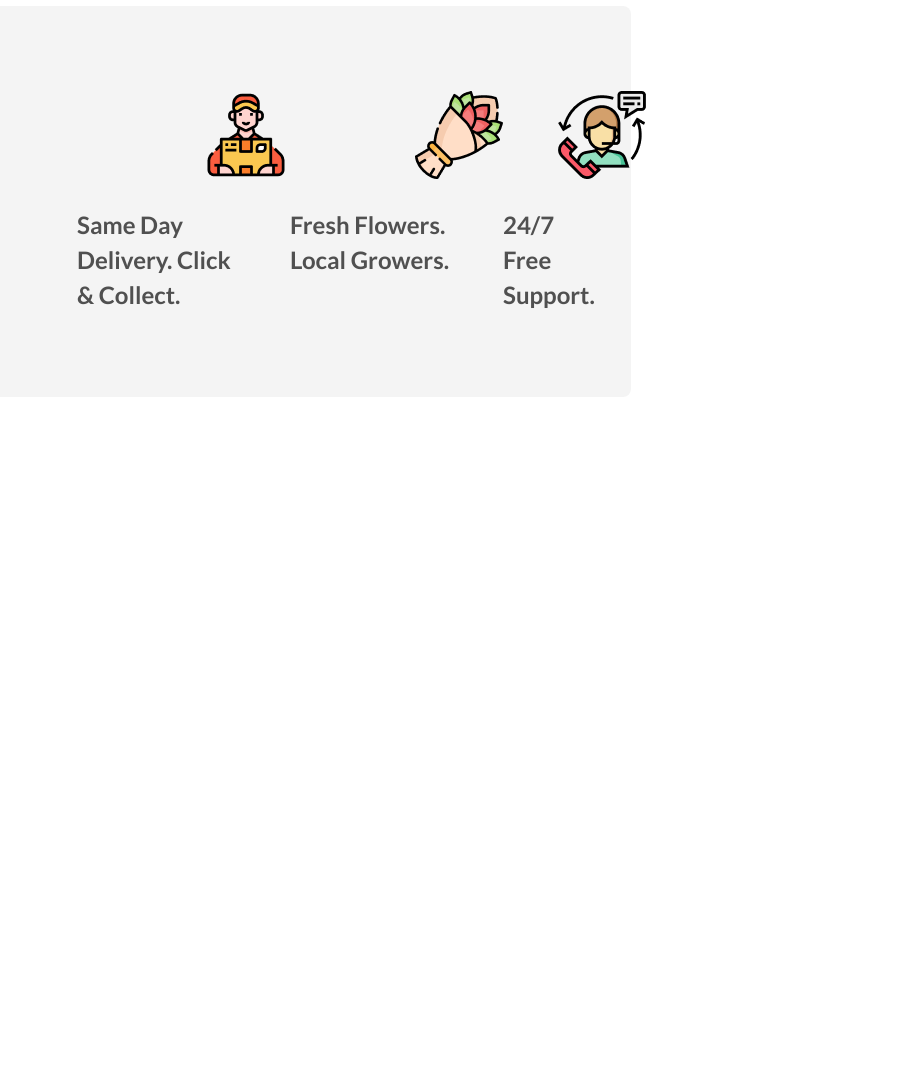
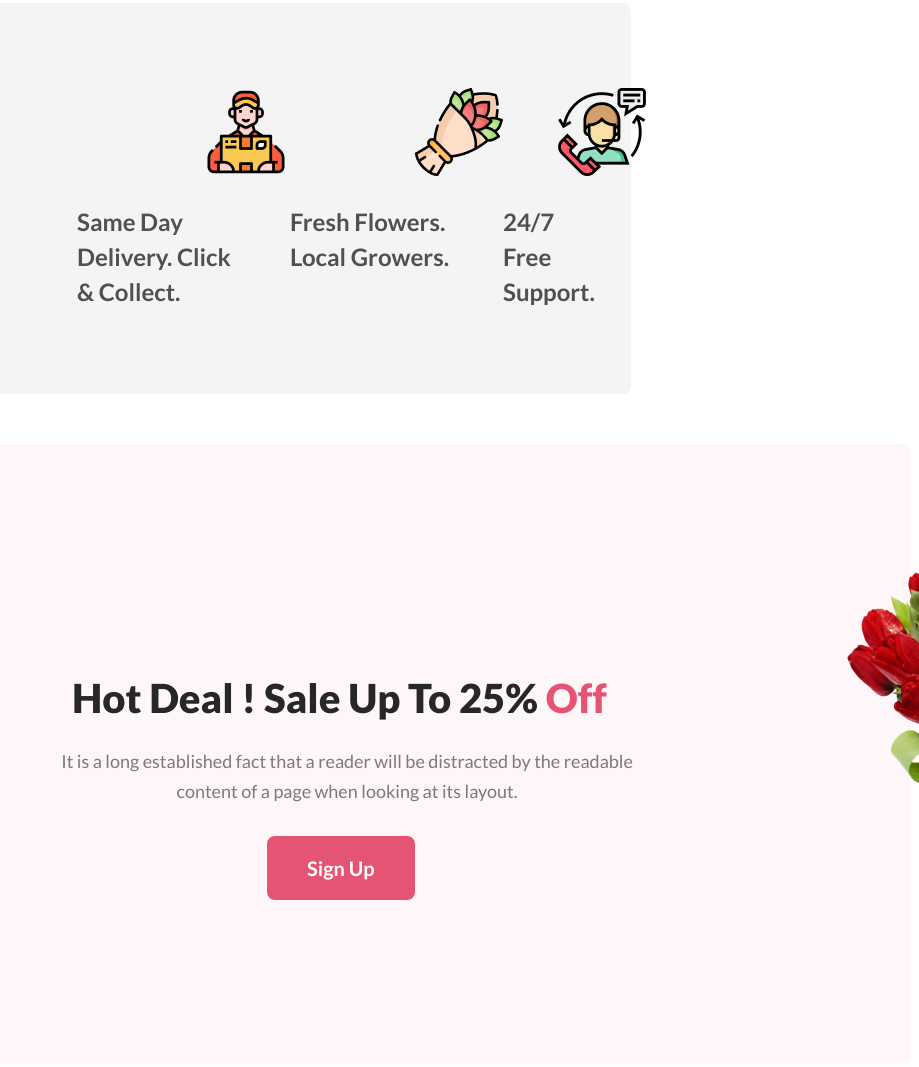
Before and after one commit to Mahmudul-1106/flower-shop-assignment, a plain HTML site: page index.html in a window 1280 px wide. Shown: the part 2231-3298 px from the top of the page, without its empty margins (361-1280 px from the left). Before the commit the page ends 2678 px from the top, so only its background shows below. Drawn offline with Linux system fonts and the light colour scheme.

Commit message:
added hot deal section

```diff
--- a/index.html
+++ b/index.html
@@ -28,7 +28,6 @@
         </div>
     </header>
     <main>
-
         <section class="featured-flowers">
             <h3 class="section-title">Our Featured Flowers</h3>
             <p class="text-primary">It is a long established fact that a reader will be distracted by the readable
@@ -75,6 +74,18 @@
 
         </section>
 
+        <section class="hot-deal">
+            <div class="deal-text">
+                <h3 class="section-title">Hot Deal ! Sale Up To 25% <span>Off</span></h3>
+                <p class="text-primary">It is a long established fact that a reader will be distracted by the readable content of a page when looking at its layout.</p>
+                <button class="btn-primary">Sign Up</button>
+            </div>
+
+            <div class="deal-image">
+                <img src="Flower Asset/pngwing 8.png" alt="">
+            </div>
+        </section>
+
     </main>
     <footer>
 
--- a/styles/flower.css
+++ b/styles/flower.css
@@ -24,8 +24,10 @@ body {
   background: #E55473;
   padding: 20px 40px;
   color: #FFF;
+  font-family: Lato;
   font-size: 20px;
   font-weight: 700;
+  border: 0;
 }
 
 .section-title {
@@ -172,12 +174,13 @@ body {
   padding: 0 0px 24px 125px;
   margin: 0;
 }
+
 .del-item-3 img {
   padding: 0 0px 24px 55px;
   margin: 0;
 }
 
-.del-item-con{
+.del-item-con {
   display: flex;
   justify-content: space-around;
 }
@@ -190,3 +193,41 @@ body {
   font-weight: 600;
   line-height: 35px;
 }
+
+/* hot deal related styles */
+.hot-deal {
+  border-radius: 8px;
+  background: rgba(229, 84, 115, 0.05);
+  display: flex;
+  gap: 195px;
+  /* justify-content: space-between; */
+  padding: 100px 430px 100px 400px;
+}
+
+.hot-deal h3 {
+  text-align: left;
+  padding-left: 25px;
+  padding-top: 130px;
+  margin: 0;
+}
+
+.hot-deal h3 span {
+  color: #E55473;
+}
+
+.hot-deal p {
+  width: 600px;
+  text-align: center;
+  margin: 0;
+  padding: 24px 0 30px 0;
+}
+
+.hot-deal button {
+  margin-left: 220px;
+}
+
+.deal-image {
+  width: 318px;
+  height: 420px;
+  flex-shrink: 0;
+}
```
